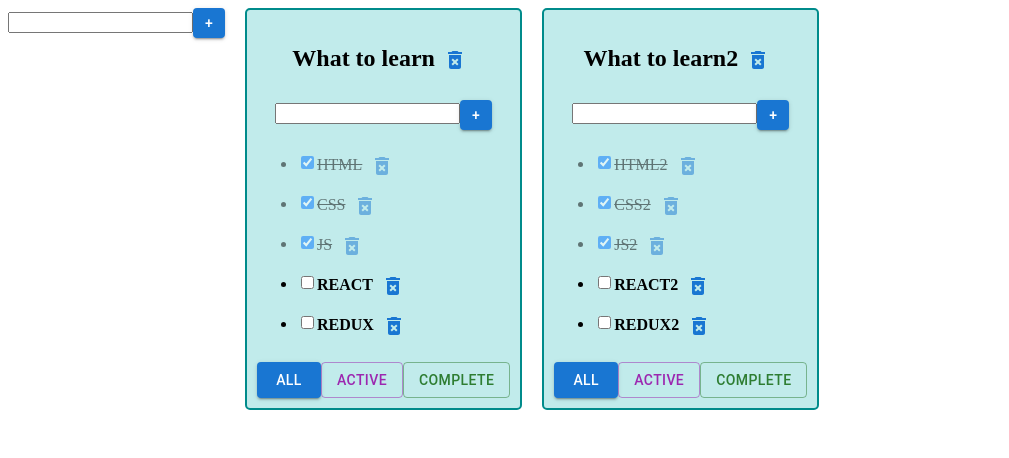
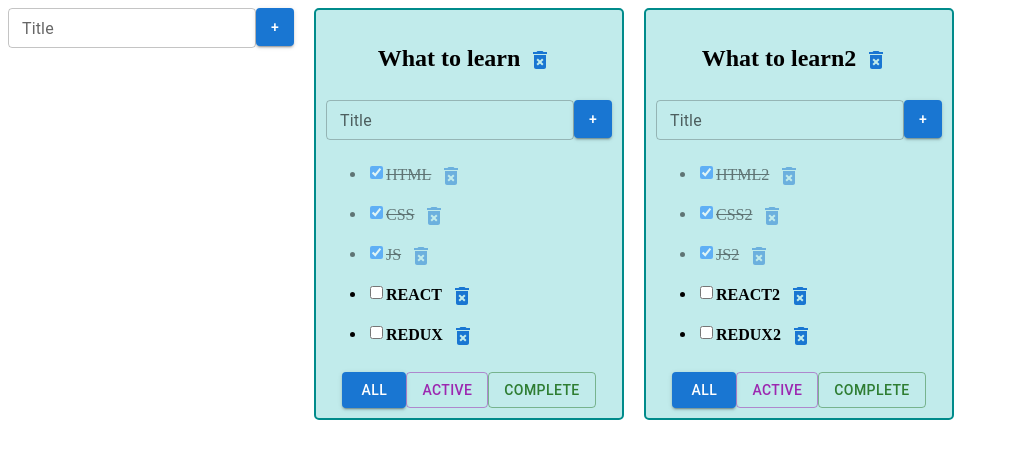
Before and after one commit to igor-minaev/todolist-repeat, a React (Create React App) app: page / in a window 1280 px wide. Shown: the top 458 px of the page, without its empty margins (0-1009 px from the left). Built offline with nearby package versions, Linux system fonts and the light colour scheme.

Commit message:
add styles for inputs

```diff
--- a/src/components/AddItemForm.tsx
+++ b/src/components/AddItemForm.tsx
@@ -1,5 +1,6 @@
 import React, {ChangeEvent, KeyboardEvent, useState} from 'react';
 import Button from '@mui/material/Button';
+import TextField from '@mui/material/TextField';
 
 type AddItemFormPropsType = {
     addItem: (title: string) => void
@@ -23,15 +24,16 @@ export const AddItemForm: React.FC<AddItemFormPropsType> = ({addItem}) => {
         setTaskTitle('')
     }
     const onKeyDownHandler = (e: KeyboardEvent<HTMLInputElement>) => e.key === 'Enter' && addItemHandler()
-    const inputStyles = error ? 'error' : ''
-    const buttonStyles = {maxWidth: '30px', maxHeight: '30px', minWidth: '30px', minHeight: '30px'}
+    const buttonStyles = {maxWidth: '38px', maxHeight: '38px', minWidth: '38px', minHeight: '38px'}
 
     return (
         <div>
-            <input className={inputStyles} value={taskTitle} onChange={onChangeHandler}
-                   onKeyDown={onKeyDownHandler}/>
+            <TextField size="small" id="outlined-basic" label={error ? 'Error' : 'Title'}
+                       helperText={error ? 'Title is required!' : null} variant="outlined"
+                       value={taskTitle}
+                       onChange={onChangeHandler}
+                       onKeyDown={onKeyDownHandler} error={error}/>
             <Button style={buttonStyles} onClick={addItemHandler} variant="contained">+</Button>
-            {error && <p className="errorMessage">Title is required!</p>}
         </div>
     );
 };
--- a/src/components/EditableSpan.tsx
+++ b/src/components/EditableSpan.tsx
@@ -1,4 +1,5 @@
 import React, {ChangeEvent, useState} from 'react';
+import TextField from '@mui/material/TextField';
 
 type PropsType = {
     title: string
@@ -15,7 +16,8 @@ export const EditableSpan: React.FC<PropsType> = ({title, changeItemTitle}) => {
     const onChangeHandler = (e: ChangeEvent<HTMLInputElement>) => setNewTitle(e.currentTarget.value)
     return (
         edit
-            ? <input value={newTitle} onChange={onChangeHandler} autoFocus onBlur={editHandler}/>
+            ? <TextField size="small" id="outlined-basic" label="Title"
+                         variant="outlined" value={newTitle} onChange={onChangeHandler} autoFocus onBlur={editHandler}/>
             : <span onDoubleClick={editHandler}>{title}</span>
     );
 };
```
